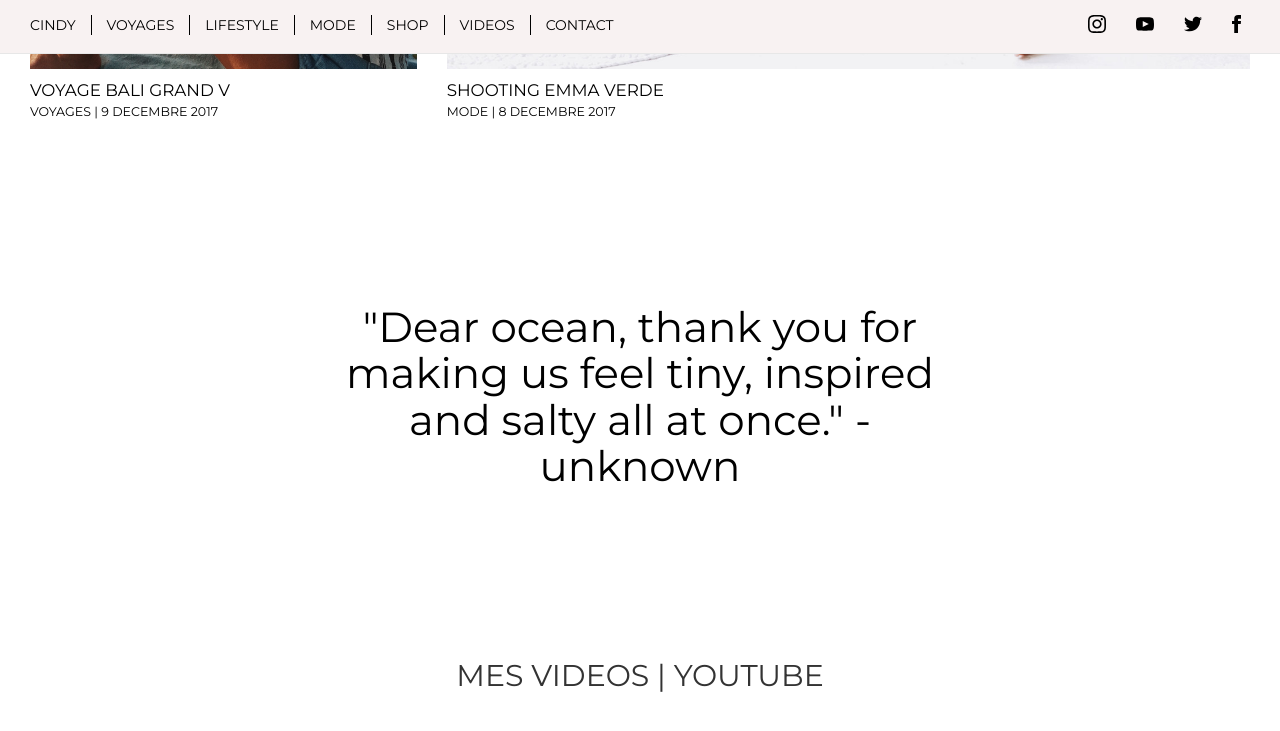
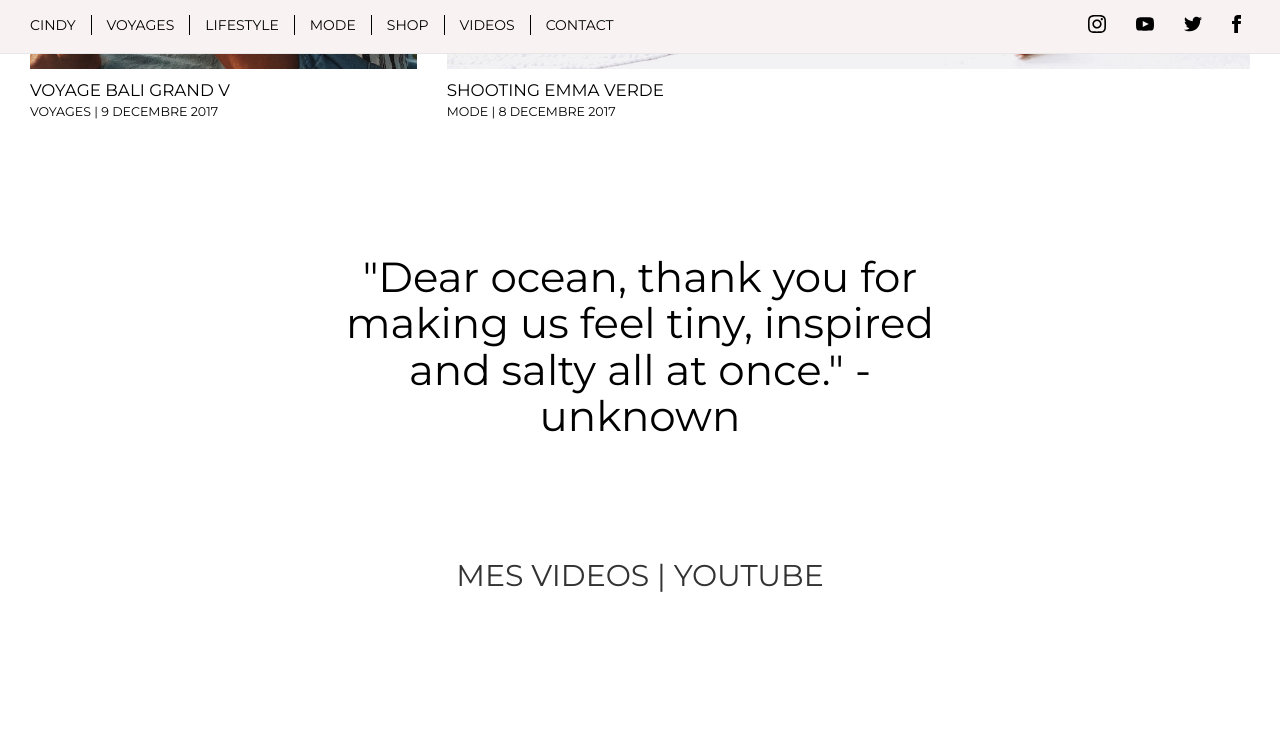
Before and after one commit to lpboucher/cindy-cournoyer, a Jekyll site: the page built from _pages/home.md, in a window 1280 px wide and 900 px high, scrolled down 2475 px. Shown: the top 731 px of the window. Built offline with Jekyll 4.4.1, drawn with Linux system fonts in a browser that asks for light colours; nearby versions of some CDN libraries; some web fonts are replaced; comment, search, counter and statistics services are not loaded.

Commit message:
halved top and bottom padding around quote section

```diff
--- a/assets/css/3-sections/_quote.sass
+++ b/assets/css/3-sections/_quote.sass
@@ -1,7 +1,7 @@
 #quote
     .quote
         div
-            padding: 100px
+            padding: 50px 100px
 
             h1
                 font-size: 3em
```
